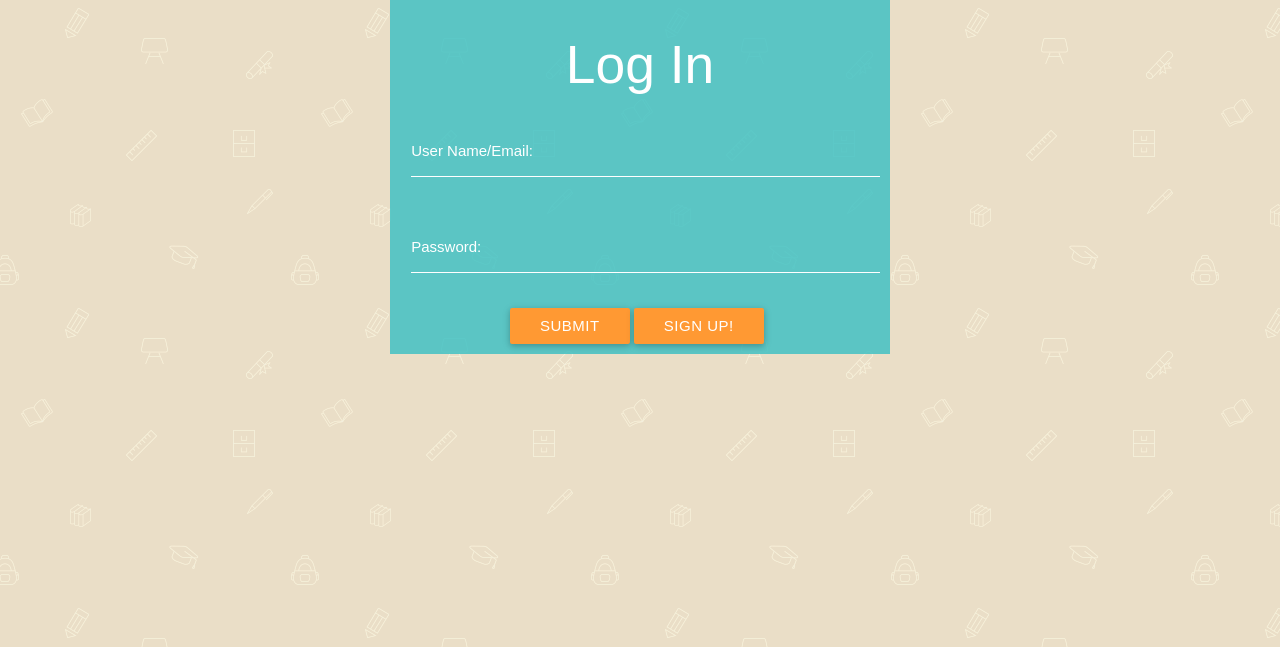
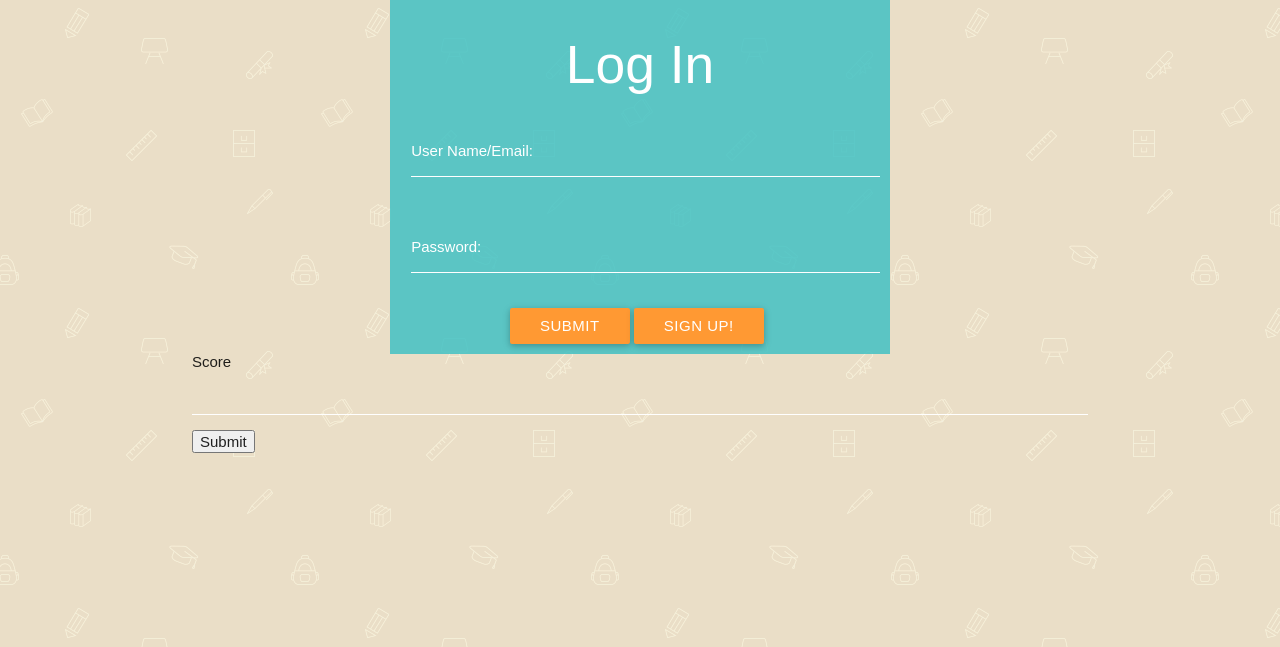
Before and after one commit to Alma-Sanchez/webDevFinal, a PHP site: page / in a window 1280 px wide. Shown: the part 127-774 px from the top of the page. Run offline with PHP 8.4, Linux system fonts and the light colour scheme; some libraries are stand-ins or nearby versions.

Commit message:
added score form

```diff
--- a/index.php
+++ b/index.php
@@ -42,6 +42,14 @@
 					</div>
 				</form>
 			</div> <!-- end of log in-->
+			<div>
+            <form action="stats.php" method="post" enctype="multipart/form-data">
+                Score
+                <input type="text" name="score"/><br>
+                <input type="submit"/>
+
+            </form>
+        </div>
 		</div>  <!-- end of container -->
 
 
```
